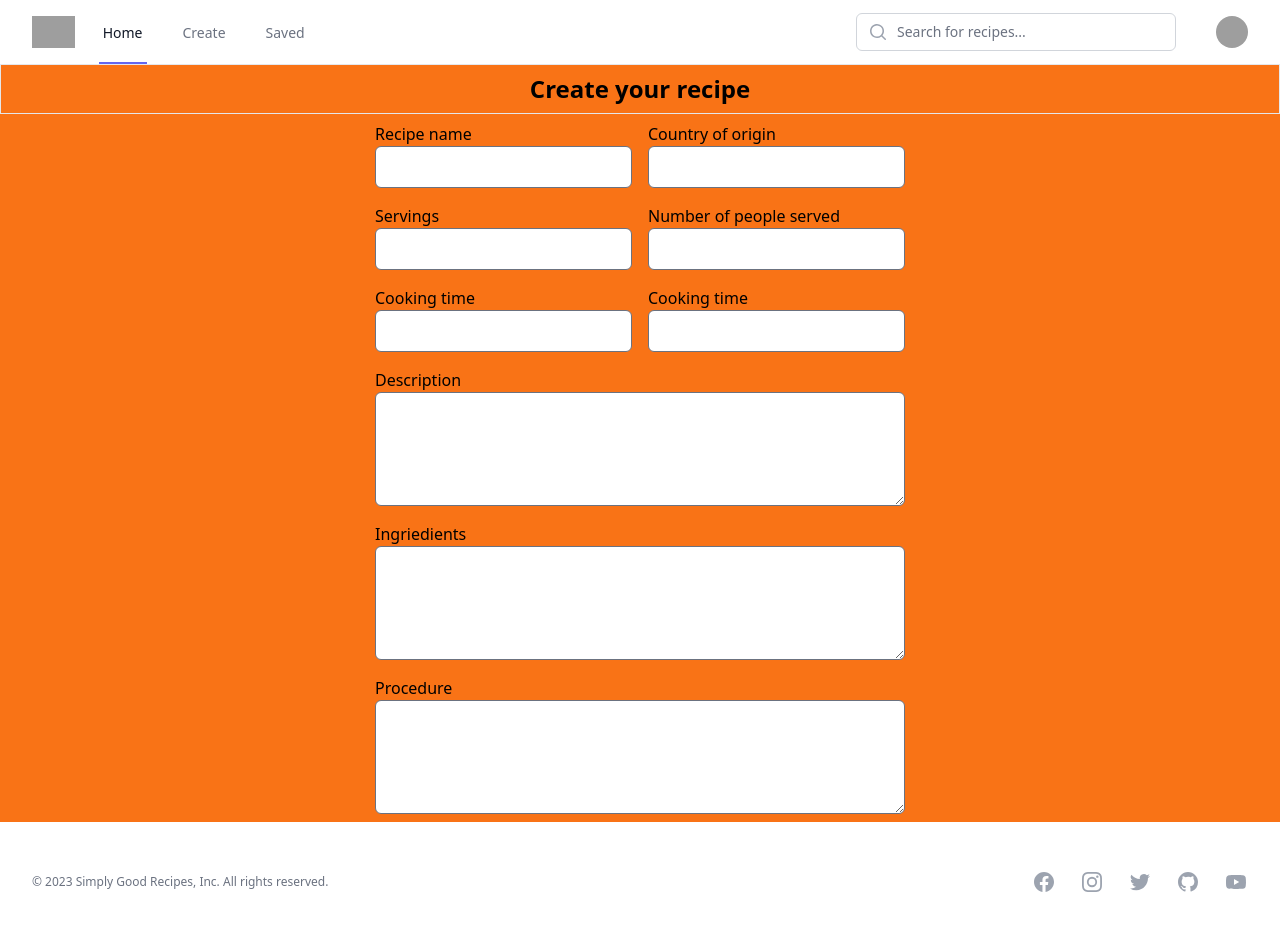
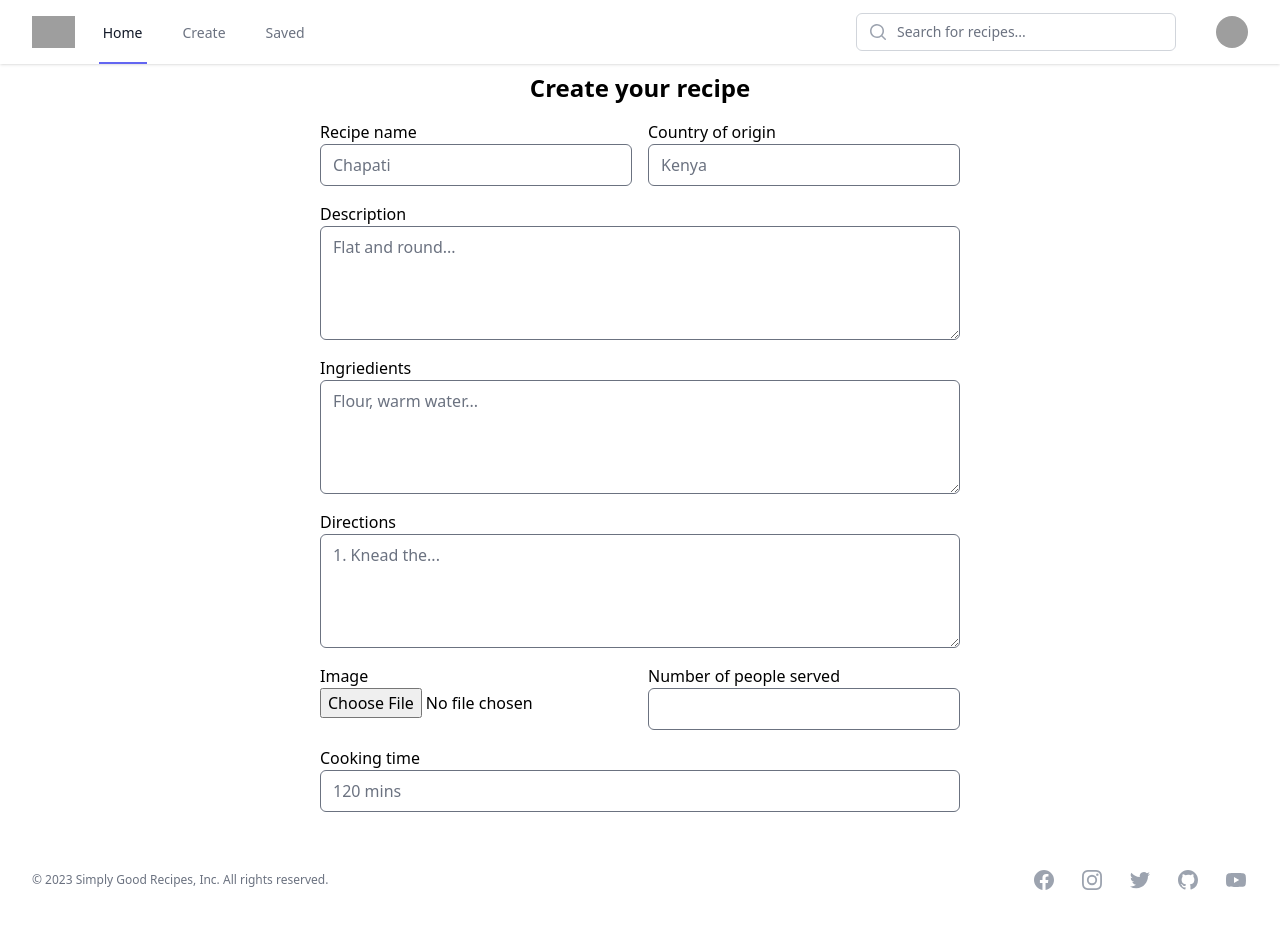
Before and after one commit to irriz-jayy/fictional-octo-potato, a React (Vite) app: page /create in a window 1280 px wide. Shown: the top 930 px of the page. Built offline with nearby package versions, Linux system fonts and the light colour scheme; grey boxes are pictures that could not be loaded; the HTML template or start-up script is replaced by a standard one.

Commit message:
re-arranged the form

```diff
--- a/src/pages/Create.jsx
+++ b/src/pages/Create.jsx
@@ -3,35 +3,21 @@ import React from "react";
 const Create = () => {
   return (
     <>
-      <div className="bg-orange-500 min-h-[80vh]">
-        <p className="p-2 border text-center font-bold text-2xl">
-          Create your recipe
-        </p>
+      <div className="min-h-[80vh]">
+        <p className="p-2 text-center font-bold text-2xl">Create your recipe</p>
         <div className="flex items-center justify-center p-2">
           <form className="grid grid-cols-2 gap-4">
             <div className="flex flex-col">
               <label>Recipe name</label>
-              <input type="text" className="rounded-md" />
+              <input type="text" className="rounded-md" placeholder="Chapati" />
             </div>
             <div className="flex flex-col">
               <label>Country of origin</label>
-              <input type="text" className="rounded-md"></input>
-            </div>
-            <div className="flex flex-col">
-              <label>Servings</label>
-              <input type="number" className="rounded-md"></input>
-            </div>
-            <div className="flex flex-col">
-              <label>Number of people served</label>
-              <input type="text" className="rounded-md"></input>
-            </div>
-            <div className="flex flex-col">
-              <label>Cooking time</label>
-              <input type="text" className="rounded-md"></input>
-            </div>
-            <div className="flex flex-col">
-              <label>Cooking time</label>
-              <input type="text" className="rounded-md"></input>
+              <input
+                type="text"
+                className="rounded-md"
+                placeholder="Kenya"
+              ></input>
             </div>
             <div className="flex flex-col col-span-2">
               <label>Description</label>
@@ -39,6 +25,7 @@ const Create = () => {
                 id="description"
                 rows={4}
                 className="rounded-md"
+                placeholder="Flat and round..."
               ></textarea>
             </div>
             <div className="flex flex-col col-span-2">
@@ -47,15 +34,37 @@ const Create = () => {
                 id="ingriedients"
                 rows={4}
                 className="rounded-md"
+                placeholder="Flour, warm water..."
               ></textarea>
             </div>
             <div className="flex flex-col col-span-2">
-              <label>Procedure</label>
+              <label>Directions</label>
               <textarea
-                id="procedure"
+                id="directions"
                 rows={4}
                 className="rounded-md"
+                placeholder="1. Knead the..."
               ></textarea>
+            </div>
+            <div className="flex flex-col">
+              <label>Image</label>
+              <input
+                type="file"
+                // className="rounded-md"
+                accept="image/*"
+              ></input>
+            </div>
+            <div className="flex flex-col">
+              <label>Number of people served</label>
+              <input type="number" className="rounded-md"></input>
+            </div>
+            <div className="flex flex-col col-span-2">
+              <label>Cooking time</label>
+              <input
+                type="text"
+                className="rounded-md"
+                placeholder="120 mins"
+              ></input>
             </div>
           </form>
         </div>
```
